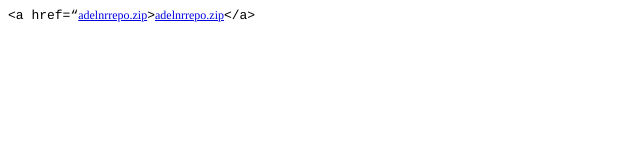
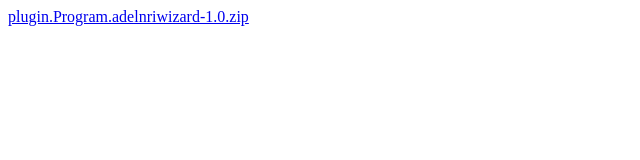
Before and after one commit to adelnr/porgram.adelnr, a plain HTML site: page index.html in a window 1280 px wide. Shown: the whole page, without its empty margins (0-640 px from the left). Drawn offline with Linux system fonts and the light colour scheme.

Commit message:
Update index.html

```diff
--- a/index.html
+++ b/index.html
@@ -1,22 +1,2 @@
-<!DOCTYPE html PUBLIC "-//W3C//DTD HTML 4.01//EN" "http://www.w3.org/TR/html4/strict.dtd">
-<html>
-<head>
-  <meta http-equiv="Content-Type" content="text/html; charset=utf-8">
-  <meta http-equiv="Content-Style-Type" content="text/css">
-  <title></title>
-  <meta name="Generator" content="Cocoa HTML Writer">
-  <meta name="CocoaVersion" content="2113.4">
-  <style type="text/css">
-    p.p1 {margin: 0.0px 0.0px 0.0px 0.0px; font: 12.0px Times; color: #0000e3; -webkit-text-stroke: #0000c9}
-    p.p2 {margin: 0.0px 0.0px 0.0px 0.0px; font: 12.0px Times; color: #0000d3; -webkit-text-stroke: #0000c9}
-    span.s1 {font: 13.0px Courier; font-kerning: none; color: #000000; -webkit-text-stroke: 0px #000000}
-    span.s2 {text-decoration: underline ; font-kerning: none}
-    span.s3 {font-kerning: none}
-  </style>
-</head>
-<body>
-<p class="p1"><span class="s1">&lt;a href=“</span><span class="s2">adelnrrepo.zip</span><span class="s1">&gt;</span><span class="s2">adelnrrepo.zip</span><span class="s1">&lt;/a&gt;</span></p>
-<p class="p2"><span class="s3"><br>
-</span></p>
-</body>
-</html>
+<!DOCTYPE html>
+<a href="plugin.Program.adelnriwizard-1.0.zip">plugin.Program.adelnriwizard-1.0.zip</a>
```
